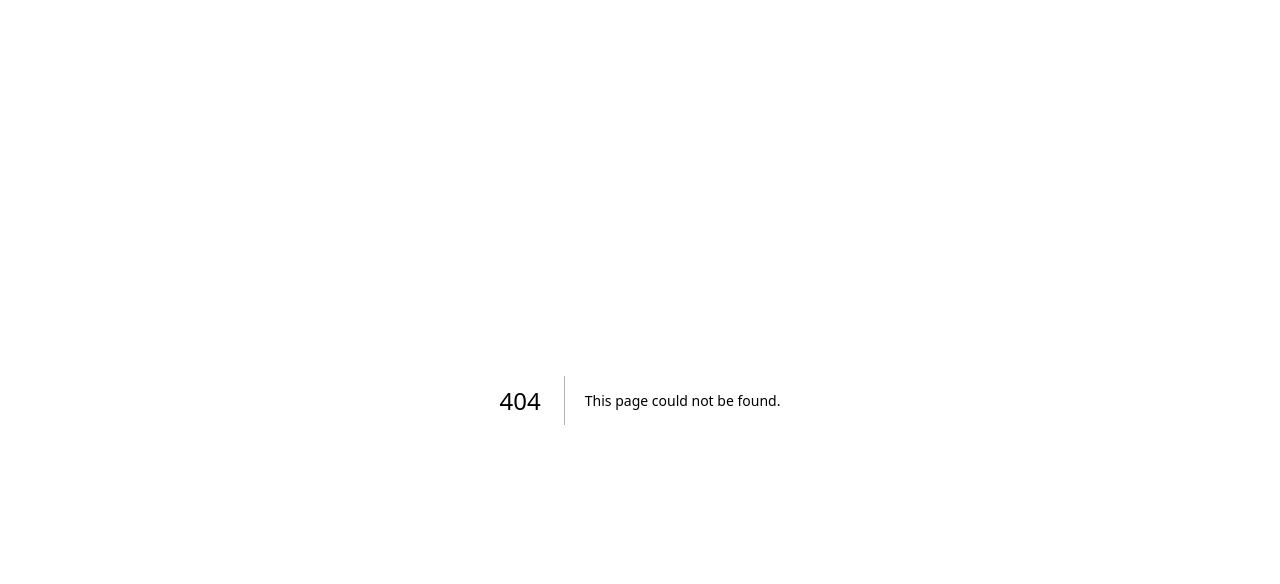
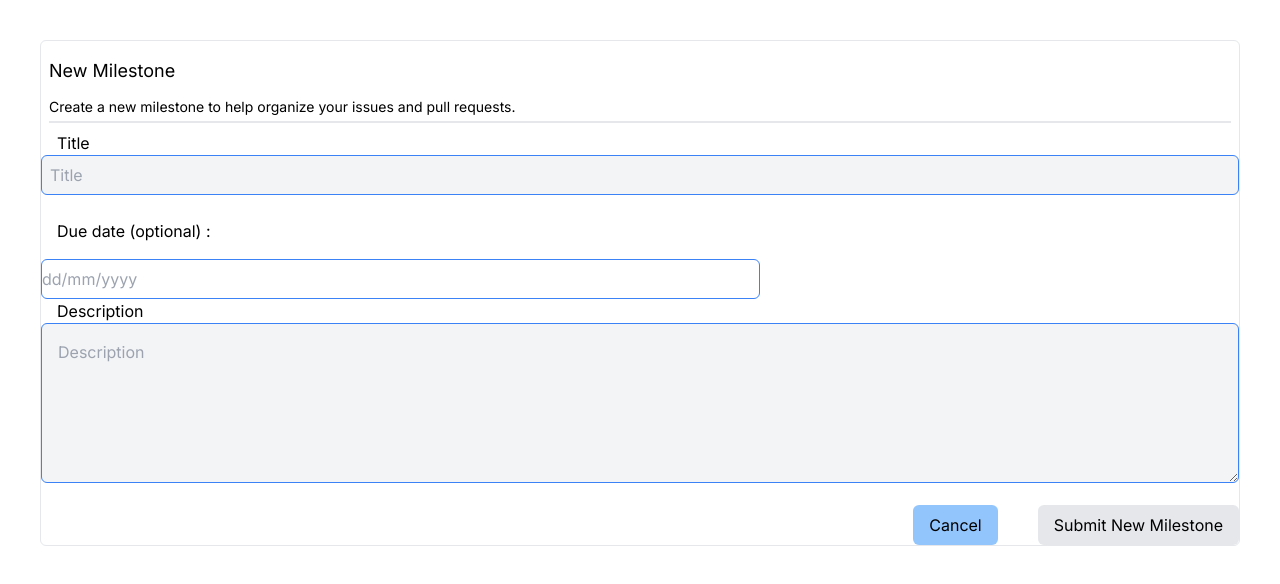
Before and after one commit to mumo-esther/github-issue-manager, a Next.js app: page /NewMilestone in a window 1280 px wide. Before the commit this address had no page. Shown: the top 584 px of the page. Built offline with nearby package versions, Linux system fonts and the light colour scheme.

Commit message:
Add newmilestone page

```diff
--- /dev/null
+++ b/src/app/NewMilestone/page.tsx
@@ -0,0 +1,100 @@
+"use client"
+import React, { useState } from "react";
+import {postNewMilestone} from "../api/githubAPI";
+import { useRouter } from "next/navigation";
+import DatePicker from 'react-datepicker';
+import 'react-datepicker/dist/react-datepicker.css';
+import Link from "next/link";
+
+function NewMilestone() {
+  const [selectedDate, setSelectedDate] = useState(null);
+
+  const [formData, setFormData] = useState({
+    title: "",
+    description: "",
+  });
+
+  const handleChange = (date: any) => {
+    setSelectedDate(date);
+  };
+
+ const router = useRouter();
+
+  const handleInputChange = (event: { target: { name: string; value: any; }; }) => {
+    const { name, value } = event.target;
+    setFormData({
+      ...formData,
+      [name]: value,
+    });
+  };
+
+  const handleSubmit = async (event: { preventDefault: () => void; }) => {
+    event.preventDefault();
+    try {
+      await postNewMilestone(formData);
+      setFormData({
+        title: "",
+        description: "",
+      });
+      router.push('/MilestonesList')
+    } catch (error) {
+      console.error("Error creating new Milestone:", error);
+    }
+  };
+
+  return (
+    <div className="border rounded-md m-10">
+      <div className="border-b-2 m-2">
+      <h1 className="text-bold text-lg py-2">New Milestone</h1>
+      <p className="text-sm py-1">Create a new milestone to help organize your issues and pull requests.</p>
+      </div>
+      <form onSubmit={handleSubmit}>
+      <label className="m-4">Title </label>
+        <input
+          name="title"
+          className="w-full h-10 p-2 bg-gray-100 border rounded-md mb-2 text-black border-blue-500"
+          placeholder="Title"
+          value={formData.title}
+          onChange={handleInputChange}
+        />
+        <div className="bg-gray-200 flex items-start">
+        </div>
+        <div className="flex flex-col">
+        <label className="m-4" >Due date (optional) : </label>
+      <DatePicker
+      className="border border-blue-500 rounded-md w-3/5 h-10"
+        selected={selectedDate}
+        onChange={handleChange}
+        dateFormat="dd/MM/yyyy"
+        placeholderText="dd/mm/yyyy"
+      />
+        </div>
+        <label className="m-4" >Description </label>
+        <textarea
+          name="description"
+          className="w-full h-40 p-4 border rounded-md mb-4 bg-gray-100 border-blue-500"
+          placeholder="Description"
+          value={formData.description}
+          onChange={handleInputChange}
+        ></textarea>
+        <div className="flex justify-end">
+          <Link href = '/MilestonesList'>
+        <button
+            className="bg-blue-300 hover:bg-blue-600 text-black px-4 py-2 rounded-md ml-10"
+          >
+            Cancel
+          </button>
+          </Link>
+          <button
+            type="submit"
+            className="bg-gray-200 hover:bg-blue-600 text-black px-4 py-2 rounded-md ml-10"
+          >
+            Submit New Milestone
+          </button>
+        </div>
+      </form>
+    </div>
+  );
+}
+
+export default NewMilestone;
```
